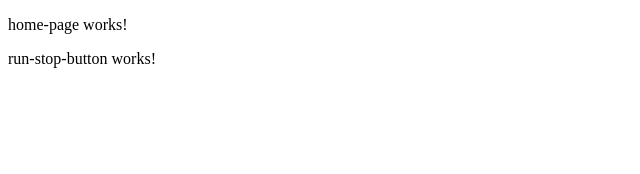
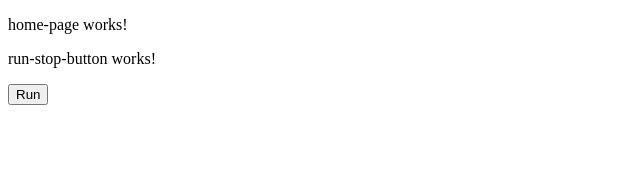
Before and after one commit to carlocarlen/monotony-angular, an Angular app: page / in a window 1280 px wide. Shown: the top 174 px of the page, without its empty margins (0-640 px from the left). Built offline with nearby package versions, Linux system fonts and the light colour scheme.

Commit message:
Toggle Run and Stop

```diff
--- a/src/app/view/run-stop-button/run-stop-button.component.html
+++ b/src/app/view/run-stop-button/run-stop-button.component.html
@@ -1 +1,2 @@
 <p>run-stop-button works!</p>
+<button (click)="toggleMusic()">{{ label }}</button>
--- a/src/app/view/run-stop-button/run-stop-button.component.ts
+++ b/src/app/view/run-stop-button/run-stop-button.component.ts
@@ -8,5 +8,12 @@ import { Component } from '@angular/core';
   styleUrl: './run-stop-button.component.css'
 })
 export class RunStopButtonComponent {
+  private isPlaying = false;
+  label = 'Run';
+
+  toggleMusic() {
+    this.isPlaying = !this.isPlaying;
+    this.label = this.isPlaying ? 'Stop' : 'Run';
+  }
 
 }
```
